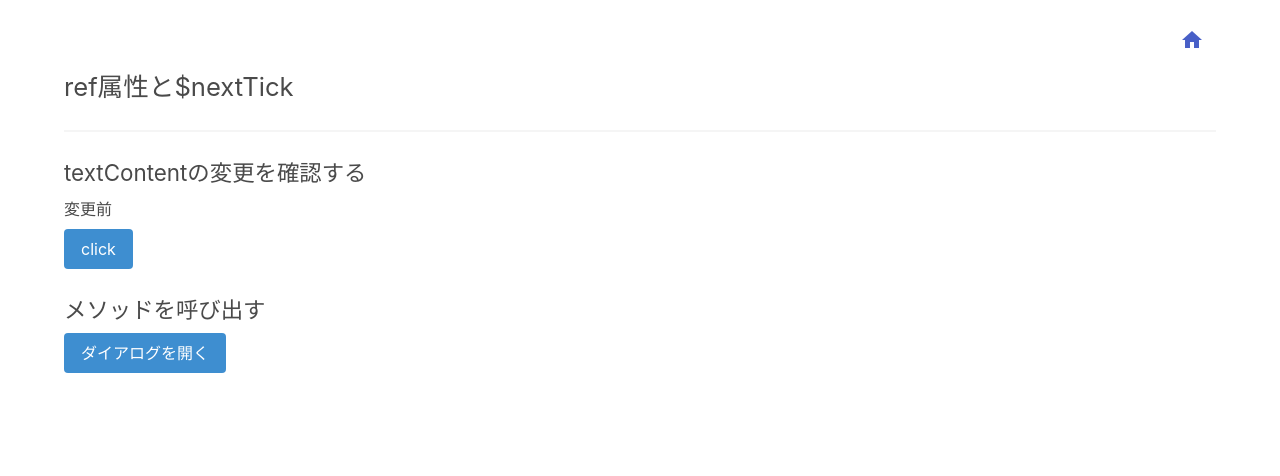
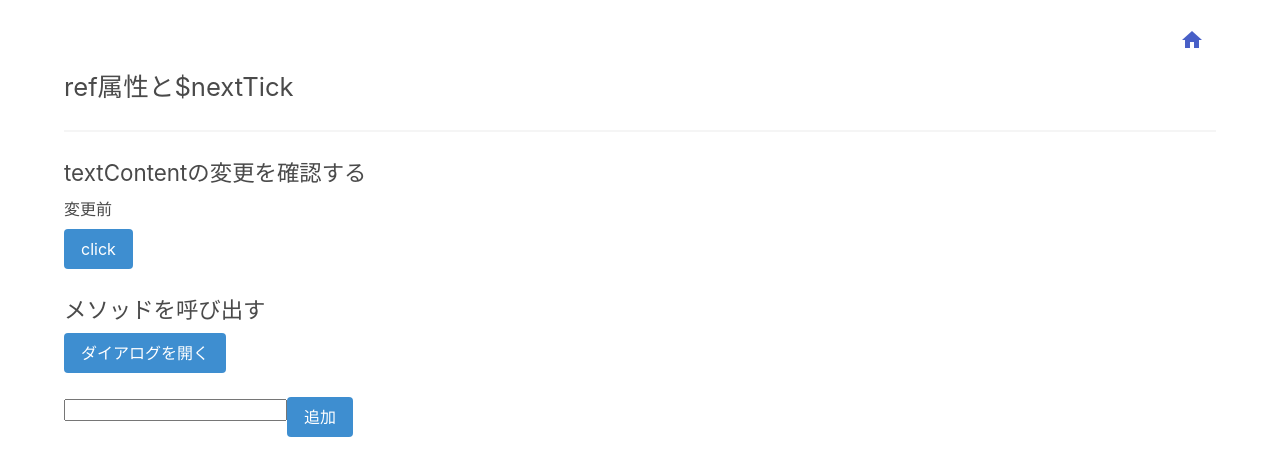
Before and after one commit to ND-share/codesandbox, a Nuxt app: page /examples/ref-nexttick in a window 1280 px wide. Shown: the top 476 px of the page. Built offline with nearby package versions, Linux system fonts and the light colour scheme.

Commit message:
add nextTick example

```diff
--- a/pages/examples/ref-nexttick.vue
+++ b/pages/examples/ref-nexttick.vue
@@ -20,6 +20,13 @@
           </button>
         </div>
       </article>
+      <div class="mt-5">
+        <input v-model="boxValue" type="text" />
+        <button class="button is-info" @click="addBox">追加</button>
+        <ul id="box">
+          <li v-for="(b, bIndex) in box" :key="bIndex">{{ b }}</li>
+        </ul>
+      </div>
     </div>
     <base-dialog ref="dialog" />
   </section>
@@ -36,6 +43,8 @@ export default {
   data() {
     return {
       text: '変更前',
+      box: [],
+      boxValue: '',
     }
   },
   methods: {
@@ -55,6 +64,27 @@ export default {
     openDialog() {
       this.$refs.dialog.open()
     },
+    async addBox() {
+      this.box.push(this.boxValue)
+      const target = this.box.length - 1
+      let color = ''
+      await this.$nextTick()
+      if (this.boxValue.charAt(0) === 'A' || this.boxValue.charAt(0) === 'a') {
+        color = 'has-text-danger'
+      } else if (
+        this.boxValue.charAt(0) === 'B' ||
+        this.boxValue.charAt(0) === 'b'
+      ) {
+        color = 'has-text-success'
+      }
+      if (color !== '') {
+        document
+          .getElementById('box')
+          .getElementsByTagName('li')
+          [target].classList.add(color)
+      }
+      this.boxValue = ''
+    },
   },
 }
 </script>
```
